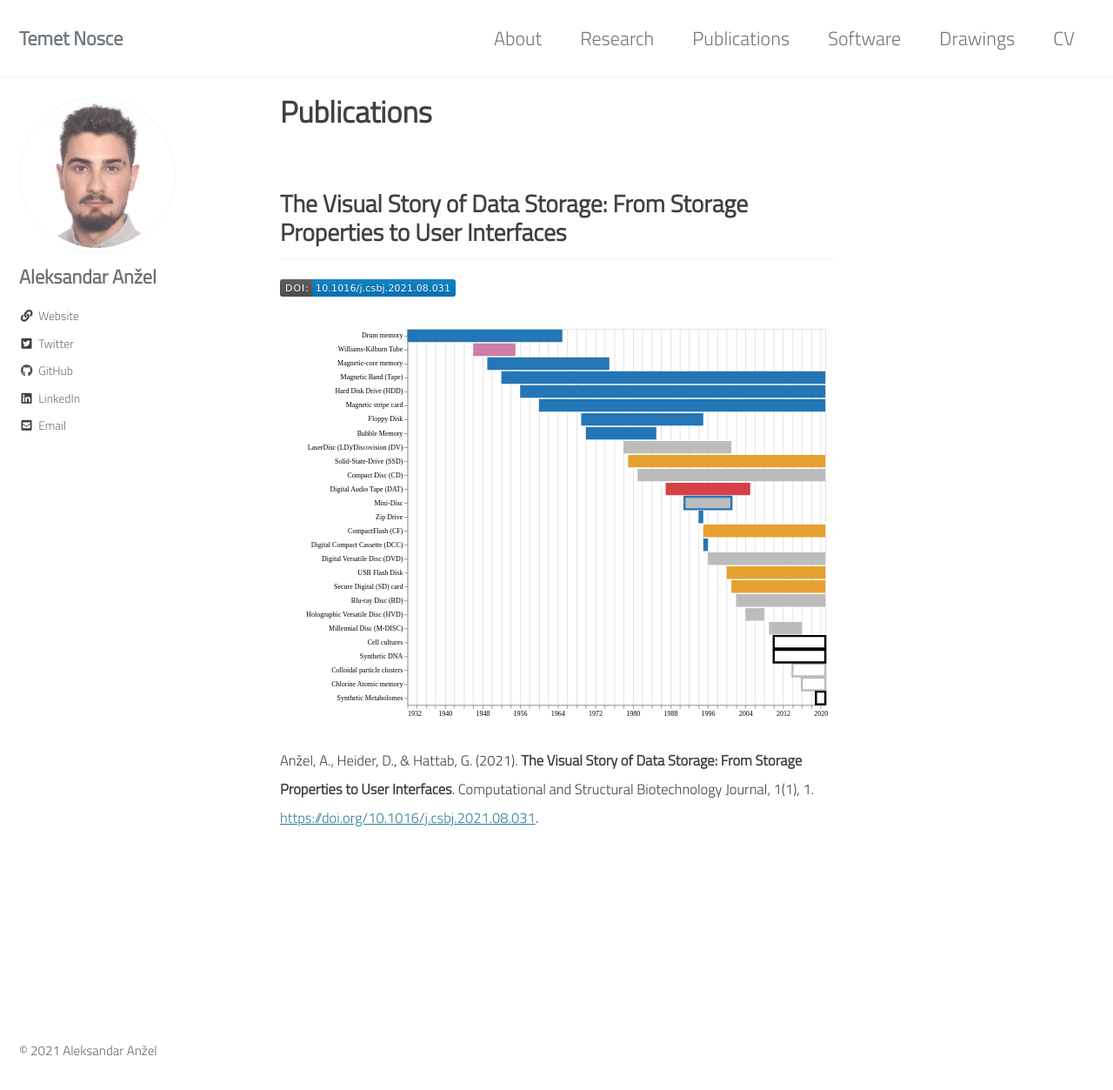
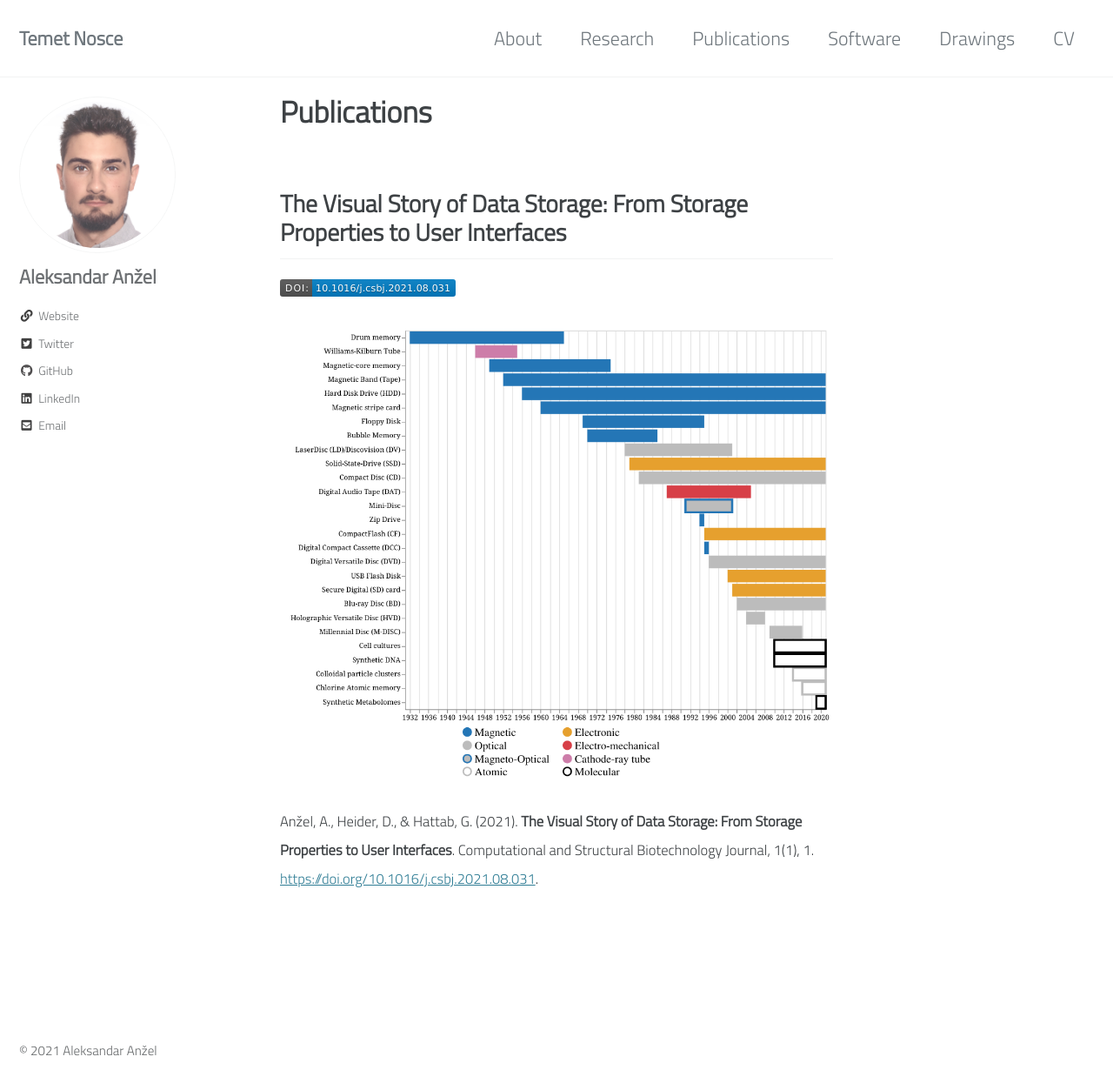
Before and after one commit to AAnzel/aanzel.github.io, a Jekyll site: the page built from pages/publications.md, in a window 1280 px wide and 1264 px high. Shown: the top 1253 px of the window at 87% size. Built offline with Jekyll 4.4.1, drawn with Linux system fonts in a browser that asks for light colours; cached includes are drawn as plain includes.

Commit message:
Fix: Changed the tvsds publication image from .svg to .png. SVG looks bad when the page is in dark mode.

```diff
--- a/pages/publications.md
+++ b/pages/publications.md
@@ -11,7 +11,7 @@ author_profile: true
 <div data-badge-popover="top" data-badge-type="1" data-doi="10.1016/j.csbj.2021.08.031" data-hide-no-mentions="true" class="altmetric-embed"></div> <a href="https://doi.org/10.1016/j.csbj.2021.08.031" target="_blank" rel="noopener noreferrer"> <img src="/assets/images/Publication_images/tvsds_doi.svg" alt="TVSDS DOI"/> </a>
 
 
-<a href="https://doi.org/10.1016/j.csbj.2021.08.031" target="_blank" rel="noopener noreferrer"> <img src="/assets/images/Publication_images/tvsds_Usage_name.svg" alt="TVSDS image" width="1200" /> </a>
+<a href="https://doi.org/10.1016/j.csbj.2021.08.031" target="_blank" rel="noopener noreferrer"> <img src="/assets/images/Publication_images/tvsds_Usage_name.png" alt="TVSDS image" width="1200" /> </a>
 
 
 
```
Also changed, not shown: assets/images/Publication_images/tvsds_Usage_name.png (added).
